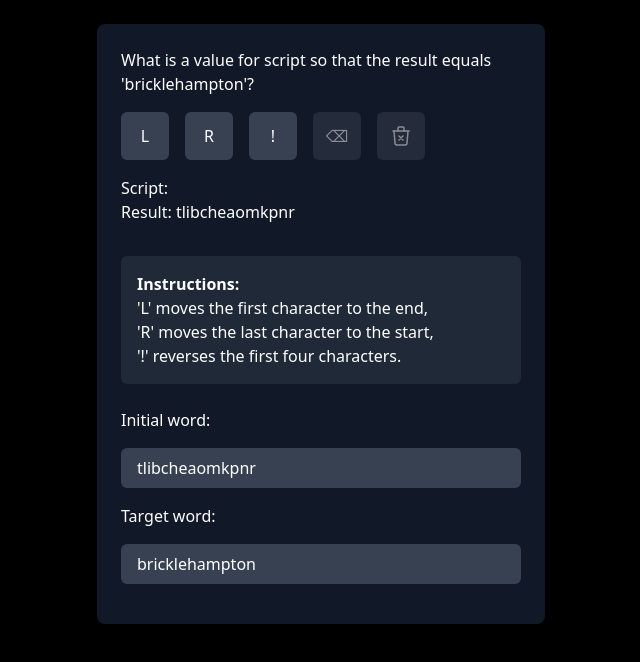
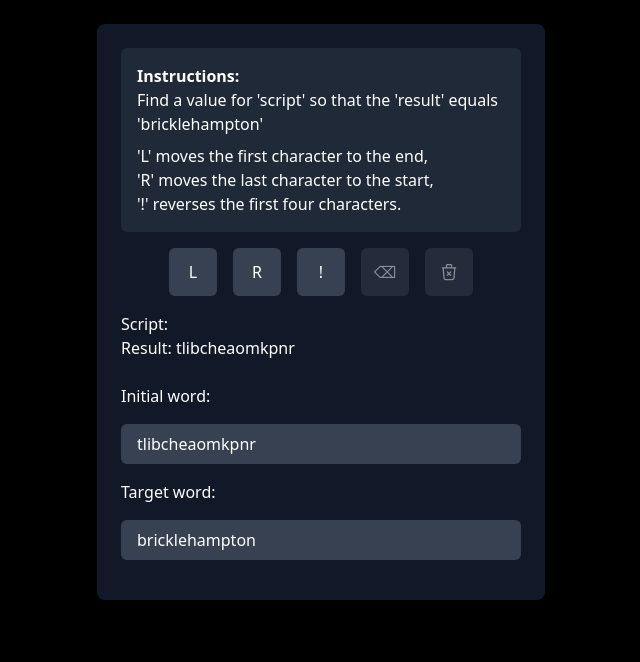
Before and after one commit to davidlpoole/brickle, a React (Vite) app: page / in a window 1280 px wide. Shown: the top 662 px of the page, without its empty margins (319-959 px from the left). Built offline with nearby package versions, Linux system fonts and the light colour scheme.

Commit message:
rearrange instructions

```diff
--- a/src/App.jsx
+++ b/src/App.jsx
@@ -51,34 +51,46 @@ function App() {
     <div className="bg-gray-900 text-white max-w-md mx-auto mt-6 p-6 rounded-lg shadow-md">
       <div>
         <div>
-          <div>
-            What is a value for script so that the result equals &apos;
-            {targetWord}&apos;?
+          <div id="explanation" className="bg-gray-800 p-4 rounded-md mb-2">
+            <p>
+              <strong>Instructions:</strong>
+            </p>
+            <ul>
+              <li className="mb-2">
+                Find a value for &apos;script&apos; so that the
+                &apos;result&apos; equals &apos;{targetWord}&apos;
+              </li>
+
+              <li>&apos;L&apos; moves the first character to the end,</li>
+              <li>&apos;R&apos; moves the last character to the start,</li>
+              <li>&apos;!&apos; reverses the first four characters.</li>
+            </ul>
           </div>
-
-          <div className="flex items-center mt-4 mb-4">
+          <div className="flex items-center justify-center mt-4 mb-4">
             <button
-              className="w-12 h-12 bg-gray-700 text-white rounded-md mr-4 hover:bg-gray-800"
+              className="w-12 h-12 bg-gray-700 text-white rounded-md mr-4 hover:bg-gray-800 hover:scale-110 hover:shadow-md"
               onClick={() => handleButtonClick('l')}
             >
               L
             </button>
             <button
-              className="w-12 h-12 bg-gray-700 text-white rounded-md mr-4 hover:bg-gray-800"
+              className="w-12 h-12 bg-gray-700 text-white rounded-md mr-4 hover:bg-gray-800 hover:scale-110 hover:shadow-md"
               onClick={() => handleButtonClick('r')}
             >
               R
             </button>
             <button
-              className="w-12 h-12 bg-gray-700 text-white rounded-md mr-4 hover:bg-gray-800"
+              className="w-12 h-12 bg-gray-700 text-white rounded-md mr-4 hover:bg-gray-800 hover:scale-110 hover:shadow-md"
               onClick={() => handleButtonClick('!')}
             >
               !
             </button>
             <button
               title="Backspace"
-              className={`w-12 h-12 bg-gray-700 text-white rounded-md hover:bg-gray-800 mr-4 ${
-                script.length === 0 ? 'opacity-50 cursor-not-allowed' : ''
+              className={`w-12 h-12 bg-gray-700 text-white rounded-md hover:bg-gray-800 mr-4 hover:scale-110 hover:shadow-md ${
+                script.length === 0
+                  ? 'opacity-50 cursor-not-allowed hover:scale-100'
+                  : ''
               }`}
               onClick={handleBackspace}
               disabled={script.length === 0}
@@ -87,13 +99,15 @@ function App() {
             </button>
             <button
               title="Reset Script"
-              className={`flex justify-center items-center w-12 h-12 bg-gray-700 text-white rounded-md hover:bg-gray-800 ${
-                script.length === 0 ? 'opacity-50 cursor-not-allowed' : ''
+              className={`flex justify-center items-center w-12 h-12 bg-gray-700 text-white rounded-md hover:bg-gray-800  hover:scale-110 hover:shadow-md ${
+                script.length === 0
+                  ? 'opacity-50 cursor-not-allowed hover:scale-100'
+                  : ''
               }`}
               onClick={handleReset}
               disabled={script.length === 0}
             >
-              <img src={trashIcon} alt="Reset" className="w-6 h-6" />
+              <img src={trashIcon} alt="Reset" className="w-5 h-5" />
             </button>
           </div>
         </div>
@@ -104,16 +118,6 @@ function App() {
           <p>
             Result: <span id="resultDisplay">{updateDisplay()}</span>
           </p>
-        </div>
-        <div id="explanation" className="bg-gray-800 p-4 rounded-md mt-8">
-          <p>
-            <strong>Instructions:</strong>
-          </p>
-          <ul>
-            <li>&apos;L&apos; moves the first character to the end,</li>
-            <li>&apos;R&apos; moves the last character to the start,</li>
-            <li>&apos;!&apos; reverses the first four characters.</li>
-          </ul>
         </div>
 
         <div className="mt-6">
```
